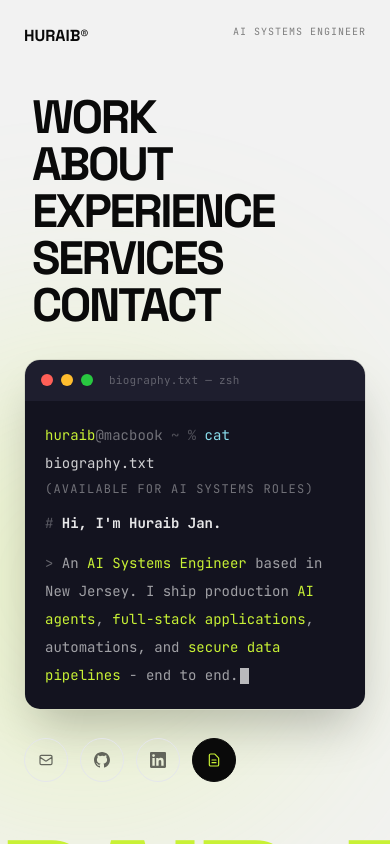
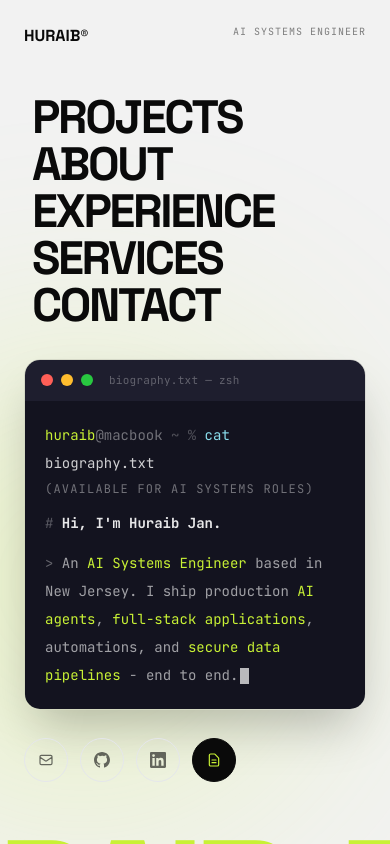
Before and after one commit to huraibjan/portfolio-website, a Next.js app: page / in a window 390 px wide. Shown: the top 844 px of the page. Built offline with nearby package versions, Linux system fonts and the light colour scheme.

Commit message:
Fix backgorund, improve projects cards

```diff
--- a/components/PortfolioHome.tsx
+++ b/components/PortfolioHome.tsx
@@ -2,7 +2,7 @@
 
 import Image from "next/image";
 import Link from "next/link";
-import { useEffect, useRef, useState, useCallback, useMemo } from "react";
+import { useEffect, useRef, useState, useCallback } from "react";
 import {
   motion,
   AnimatePresence,
@@ -20,14 +20,14 @@ import { WarpBackground } from "@/components/ui/warp-background";
 
 // ─── Mobile detection hook ────────────────────────────────────────────────────
 function useIsMobile() {
-  const [isMobile, setIsMobile] = useState(false);
+  const [is, setIs] = useState(false);
   useEffect(() => {
-    const check = () => setIsMobile(window.innerWidth < 1024);
+    const check = () => setIs(window.innerWidth < 1024);
     check();
     window.addEventListener("resize", check, { passive: true });
     return () => window.removeEventListener("resize", check);
   }, []);
-  return isMobile;
+  return is;
 }
 
 // ─── Terminal typing animation data ───────────────────────────────────────────
@@ -181,7 +181,7 @@ const SERVICES = [
 ];
 
 const NAV_LINKS = [
-  { label: "WORK", href: "#work-section" },
+  { label: "PROJECTS", href: "#work-section" },
   { label: "ABOUT", href: "#about-section" },
   { label: "EXPERIENCE", href: "#experience-section" },
   { label: "SERVICES", href: "#services-section" },
@@ -466,6 +466,7 @@ function HeroSection({ onResumeOpen }: { onResumeOpen: () => void }) {
   const [nameFontSize, setNameFontSize] = useState("20vw");
   const isMobile = useIsMobile();
   const prefersReduced = useReducedMotion();
+  const disableAnimation = isMobile || !!prefersReduced;
 
   // Terminal typing animation (starts after preloader finishes at ~2000ms)
   const [termPhase, setTermPhase] = useState(0); // 0=idle 1=typing-cmd 2=badge 3=heading 4=typing-body 5=done
@@ -499,7 +500,7 @@ function HeroSection({ onResumeOpen }: { onResumeOpen: () => void }) {
                     clearInterval(iv);
                     setTermPhase(5);
                   }
-                }, 16);
+                }, 10);
               }, 100);
             }, 80);
           }, 150);
@@ -511,9 +512,8 @@ function HeroSection({ onResumeOpen }: { onResumeOpen: () => void }) {
   }, []);
 
   const { scrollY } = useScroll();
-  // Disable parallax on mobile — scroll listeners are expensive on low-end devices
-  const yParallaxRaw = useTransform(scrollY, [0, 2000], [0, -1000]);
-  const yParallax = isMobile ? 0 : yParallaxRaw;
+  const yParallaxFull = useTransform(scrollY, [0, 2000], [0, -1000]);
+  const yParallax = isMobile ? 0 : yParallaxFull;
 
   useEffect(() => {
     const calc = () => {
@@ -539,10 +539,12 @@ function HeroSection({ onResumeOpen }: { onResumeOpen: () => void }) {
   };
 
   return (
-    <div className="h-screen w-full relative z-0">
+    /* On mobile: normal flow so sections below sit on top of hero naturally.
+       On desktop: fixed behind content so sections scroll over it. */
+    <div className={isMobile ? "w-full relative z-10 bg-light" : "h-screen w-full relative z-0"}>
       <motion.section
         id="hero-section"
-        className={`fixed top-0 left-0 w-full min-h-screen flex flex-col justify-between bg-light pt-24 md:pt-32 pb-12 overflow-hidden z-0${isMobile ? "" : " will-change-transform"}`}
+        className={`w-full min-h-screen flex flex-col justify-between bg-light pt-24 md:pt-32 pb-12 overflow-hidden ${isMobile ? "relative z-10" : "fixed top-0 left-0 z-0 will-change-transform"}`}
         style={{ y: yParallax }}
       >
         {!isMobile && <TechBackground />}
@@ -707,21 +709,17 @@ function HeroSection({ onResumeOpen }: { onResumeOpen: () => void }) {
               <motion.span
                 key={i}
                 className="font-display font-black text-accent tracking-tighter inline-block"
-                style={{ transformOrigin: "50% 100%", willChange: isMobile ? "auto" : "transform" }}
-                animate={
-                  isMobile || prefersReduced
-                    ? {}
-                    : {
-                        y:       [0, -20, 0, -10, 0],
-                        rotateX: [0,  8,  0,   4, 0],
-                        rotateZ: [0,  1.5, 0, -1, 0],
-                        scaleY:  [1, 1.04, 1, 1.02, 1],
-                      }
-                }
+                style={{ transformOrigin: "50% 100%", willChange: disableAnimation ? "auto" : "transform" }}
+                animate={disableAnimation ? {} : {
+                  y:       [0, -20, 0, -10, 0],
+                  rotateX: [0,  8,  0,   4, 0],
+                  rotateZ: [0,  1.5, 0, -1, 0],
+                  scaleY:  [1, 1.04, 1, 1.02, 1],
+                }}
                 transition={{
                   duration: 3.2,
                   delay: i * 0.1,
-                  repeat: isMobile || prefersReduced ? 0 : 2,
+                  repeat: disableAnimation ? 0 : 2,
                   repeatDelay: 5,
                   ease: [0.25, 0.46, 0.45, 0.94],
                 }}
@@ -1428,22 +1426,23 @@ function ProjectCard({
         width: "100%",
         overflow: "hidden",
         willChange: "transform",
-        backgroundColor: "transparent",
+        // First card covers the hero edges; others are transparent so previous cards show
+        backgroundColor: i === 0 ? "#F2F2F2" : "transparent",
       }}
-      className="flex items-center justify-center rounded-[32px] md:rounded-[48px]"
+      className="flex items-center justify-center p-2 md:p-4"
     >
       <motion.div
         style={{ scale, backgroundColor: colors.bg, color: colors.text }}
-        className="relative flex flex-col lg:flex-row w-full h-full rounded-[32px] md:rounded-[48px] overflow-hidden px-8 md:px-12 lg:px-20 pt-16 md:pt-20 lg:pt-36 pb-8 md:pb-16"
+        className="relative flex flex-col lg:flex-row w-full h-full rounded-[32px] md:rounded-[48px] overflow-hidden px-8 md:px-16 lg:px-20 pt-28 md:pt-36 pb-8 md:pb-16"
       >
         {/* Left column */}
-        <div className="flex flex-col w-full lg:w-5/12 lg:h-full lg:justify-between gap-6 lg:gap-0 z-10">
+        <div className="flex flex-col w-full lg:w-5/12 gap-8 lg:gap-0 lg:h-full lg:justify-between z-10">
           <div>
             <span
-              className="font-mono text-xs md:text-sm tracking-widest uppercase font-semibold block mb-4 lg:mb-8"
+              className="font-mono text-xs md:text-sm tracking-widest uppercase font-semibold block mb-4 md:mb-8"
               style={{ color: colors.label }}
             >
-              (WORK)
+              (PROJECTS)
             </span>
             <h2
               className="font-display font-black tracking-tighter leading-[0.9] break-words"
@@ -1453,7 +1452,7 @@ function ProjectCard({
             </h2>
           </div>
 
-          <div className="flex flex-col gap-4 lg:gap-24">
+          <div className="flex flex-col gap-6 lg:gap-24">
             <div className="flex items-center justify-between w-full lg:w-4/5">
               <div className="w-8 h-8 rotate-45 ml-1 shrink-0" style={{ backgroundColor: colors.text }} />
               <button
@@ -1532,7 +1531,7 @@ function ProjectCard({
 // ─── Work Section ─────────────────────────────────────────────────────────────
 function WorkSection({ onSelectProject }: { onSelectProject: (p: Project) => void }) {
   return (
-    <section id="work-section" className="w-full bg-transparent relative z-10">
+    <section id="work-section" className="w-full bg-light relative z-10">
       <div className="w-full flex flex-col items-center relative">
         {projects.map((project, i) => (
           <ProjectCard
--- a/lib/projects.ts
+++ b/lib/projects.ts
@@ -22,10 +22,10 @@ export const projects: Project[] = [
     name: "Kallin AI",
     category: "Voice Agent Automation / Restaurant Operations",
     description:
-      "AI-powered restaurant voice ordering and operations platform with mobile app, dashboard, menu workflows, notifications, order handling, and automated call workflows.",
+      "AI-powered restaurant voice ordering and operations platform with mobile app, dashboard, menu workflows, notifications, order handling, Redis-backed workflow state, and automated call flows.",
     role:
-      "AI system architecture, backend workflows, mobile app flow, dashboard logic, voice agent automation, restaurant operations, product execution.",
-    tech: ["Flutter", "FastAPI", "Voice Agent Automation", "Scheduling", "MySQL", "REST APIs", "Push Notifications", "Dashboard UI"],
+      "AI system architecture, backend workflows, Redis caching and workflow state, mobile app flow, dashboard logic, voice agent automation, restaurant operations, product execution.",
+    tech: ["Flutter", "FastAPI", "Voice Agent Automation", "Scheduling", "Redis", "MySQL", "REST APIs", "Push Notifications", "Dashboard UI"],
     links: [
       { label: "Website", href: "https://kallin.ai/" },
       { label: "Dashboard", href: "https://dashboard.kallin.ai/" },
--- a/next.config.ts
+++ b/next.config.ts
@@ -5,7 +5,6 @@ const nextConfig: NextConfig = {
   images: {
     formats: ["image/avif", "image/webp"],
     deviceSizes: [640, 750, 828, 1080, 1200, 1920],
-    imageSizes: [16, 32, 48, 64, 96, 128, 256, 384],
     minimumCacheTTL: 31536000,
   },
 };
```
Also changed, not shown: 1 other file (tests, documents, lock files or other folders).
